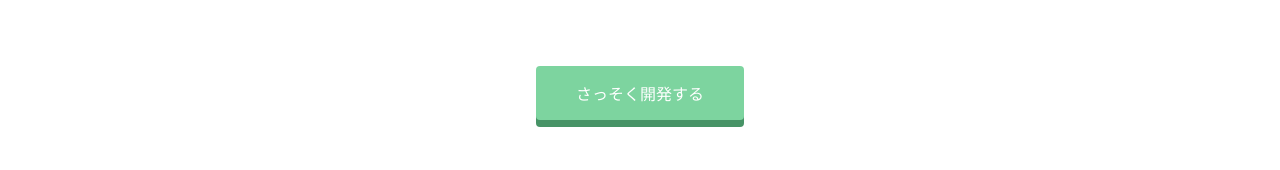
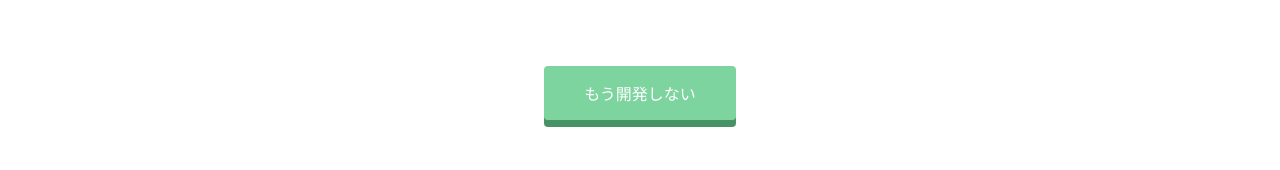
Before and after one commit to rhfeafjeijfoeaj/sample, a plain HTML site: page index.html in a window 1280 px wide. Shown: the part 1426-1596 px from the top of the page. Drawn offline with Linux system fonts and the light colour scheme.

Commit message:
Update index.html

```diff
--- a/index.html
+++ b/index.html
@@ -77,7 +77,7 @@
         <h2>さぁ、あなたもProgateでプログラミングを学んでみませんか?</h2>
         <h3>Let's learn to code, learn to be creative!</h3>
       </div>
-      <span class="btn message">さっそく開発する</span>
+      <span class="btn message">もう開発しない</span>
     </div>
   </div>
   <footer>
```
